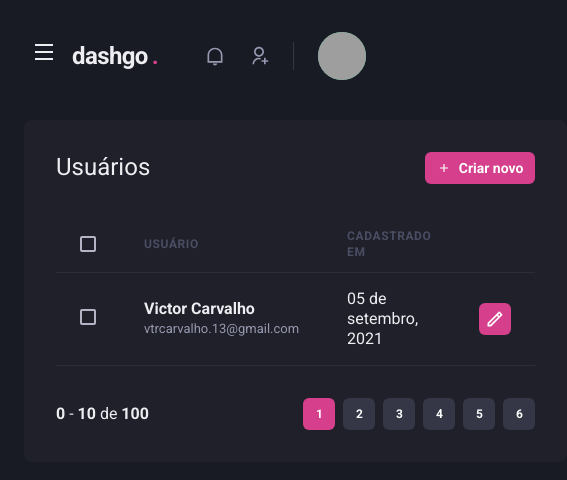
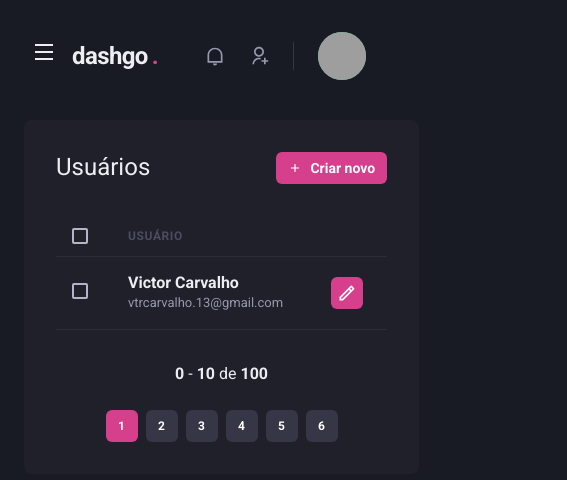
Before and after one commit to victordev13/ch04_dashgo, a Next.js app: page /users in a window 390 px wide. Shown: the top 480 px of the page, 567 px wide, since content can reach past the window. Built offline with nearby package versions, Linux system fonts and the light colour scheme; grey boxes are pictures that could not be loaded.

Commit message:
feat: mais responsividade

```diff
--- a/src/components/Form/Input/Input.tsx
+++ b/src/components/Form/Input/Input.tsx
@@ -24,7 +24,6 @@
       <ChakraInput
         name={name}
         id={name}
-        type="password"
         focusBorderColor="pink.500"
         bgColor="gray.900"
         variant="filled"
--- a/src/components/Pagination/index.tsx
+++ b/src/components/Pagination/index.tsx
@@ -4,7 +4,7 @@
 export function Pagination() {
   return (
     <Stack
-      direction="row"
+      direction={["column", "row"]}
       spacing="6"
       mt="8"
       justify="space-between"
--- a/src/pages/dashboard.tsx
+++ b/src/pages/dashboard.tsx
@@ -69,7 +69,7 @@
 
         <SimpleGrid flex="1" gap="4" minChildWidth="320px" align="flex-start">
           <Box
-            p="8"
+            p={["6", "8"]}
             bg="gray.800"
             borderRadius={8}
             pb="4"
@@ -78,7 +78,7 @@
             <Chart options={options} series={series} type="area" heght={160} />
           </Box>
           <Box
-            p="8"
+            p={["6", "8"]}
             bg="gray.800"
             borderRadius={8}
             pb="4"
--- a/src/pages/users/create.tsx
+++ b/src/pages/users/create.tsx
@@ -9,16 +9,16 @@
       <Header />
       <Flex w="100%" my="6" maxWidth={1400} mx="auto" px="6">
         <Sidebar />
-        <Box flex="1" borderRadius={8} bg="gray.800" p="8">
+        <Box flex="1" borderRadius={8} bg="gray.800" p={["6", "8"]}>
           <Heading size="lg" fontWeight="normal">Criar usuário</Heading>
           <Divider my="6" borderColor="gray.700" />
           <VStack spacing="8">
-            <SimpleGrid minChildWidth="240px" spacing="8" w="100%">
+            <SimpleGrid minChildWidth="240px" spacing={["6", "8"]} w="100%">
               <Input name="name" label="Nome Completo" />
               <Input name="email" type="email" label="Email" />
             </SimpleGrid>
 
-            <SimpleGrid minChildWidth="240px" spacing="8" w="100%">
+            <SimpleGrid minChildWidth="240px" spacing={["6", "8"]} w="100%">
               <Input name="password" type="password" label="Senha" />
               <Input name="password" type="password" label="Confirmar Senha" />
             </SimpleGrid>
--- a/src/pages/users/index.tsx
+++ b/src/pages/users/index.tsx
@@ -1,10 +1,14 @@
-import { Box, Flex, Heading, Button, Icon, Table, Thead, Tbody, Th, Tr, Td, Checkbox, Text, IconButton } from '@chakra-ui/react';
+import { Box, Flex, Heading, Button, Icon, Table, Thead, Tbody, Th, Tr, Td, Checkbox, Text, IconButton, useBreakpointValue } from '@chakra-ui/react';
 import { RiAddLine, RiPencilLine } from 'react-icons/ri';
 import { Header } from '../../components/Header';
 import { Pagination } from '../../components/Pagination';
 import { Sidebar } from '../../components/Sidebar';
 
 export default function UserList() {
+  const isWideVersion = useBreakpointValue(
+    { base: false, lg: true }
+  );
+
   return (
     <Box>
       <Header />
@@ -27,17 +31,17 @@
           <Table colorScheme="whiteAlpha">
             <Thead>
               <Tr>
-                <Th px="6" color="gray.300" width="8">
+                <Th px={["4", "4", "6"]} color="gray.300" width="8">
                   <Checkbox colorScheme="pink"></Checkbox>
                 </Th>
                 <Th>Usuário</Th>
-                <Th>Cadastrado em</Th>
+                {isWideVersion && <Th>Cadastrado em</Th>}
                 <Th></Th>
               </Tr>
             </Thead>
             <Tbody>
               <Tr>
-                <Td px="6" >
+                <Td px={["4", "4", "6"]} >
                   <Checkbox colorScheme="pink"></Checkbox>
                 </Td>
                 <Td>
@@ -46,7 +50,7 @@
                     <Text fontSize="small" color="gray.300">vtrcarvalho.13@gmail.com</Text>
                   </Box>
                 </Td>
-                <Td>05 de setembro, 2021</Td>
+                {isWideVersion && <Td>05 de setembro, 2021</Td>}
                 <Td>
                   <IconButton
                     icon={<RiPencilLine />}
```
